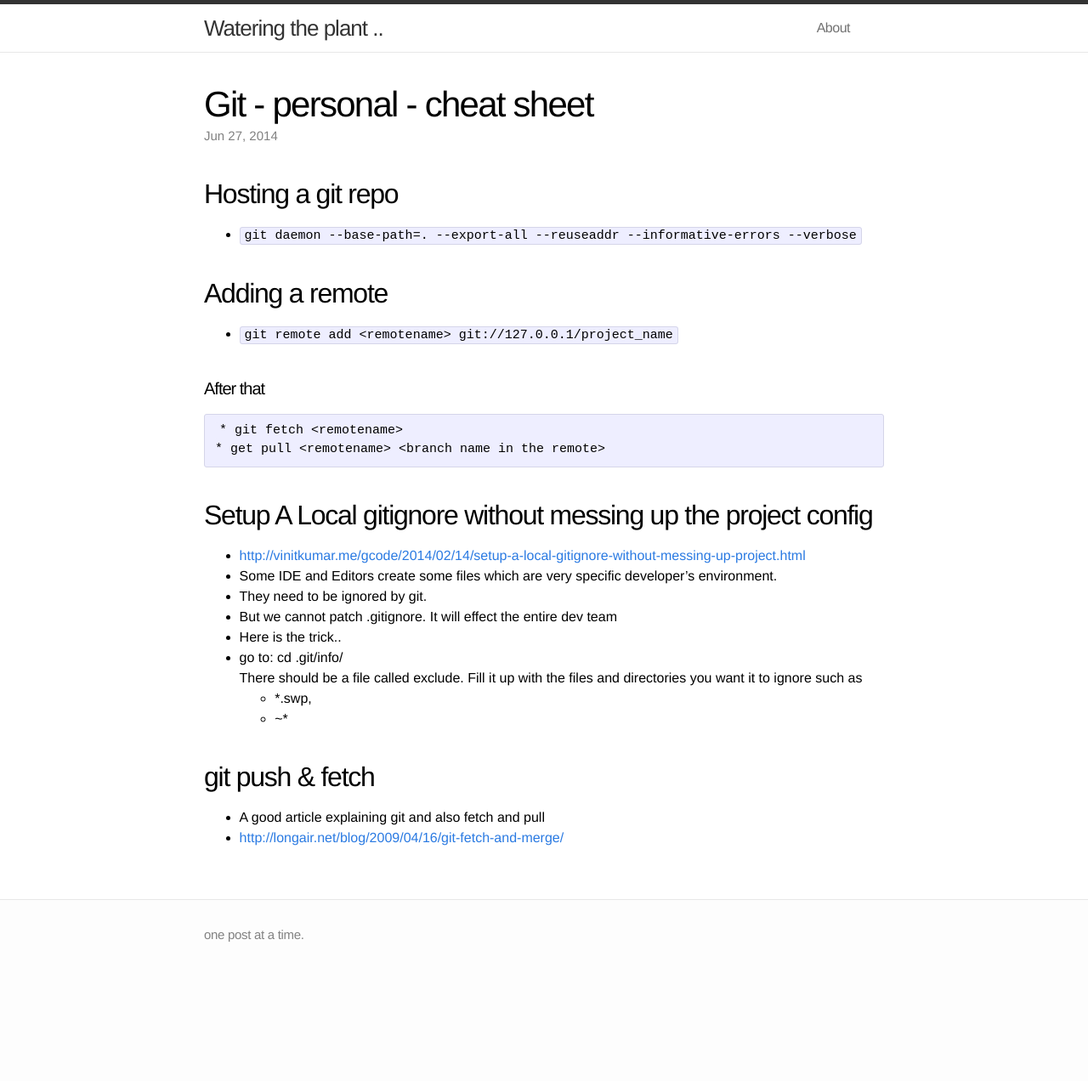
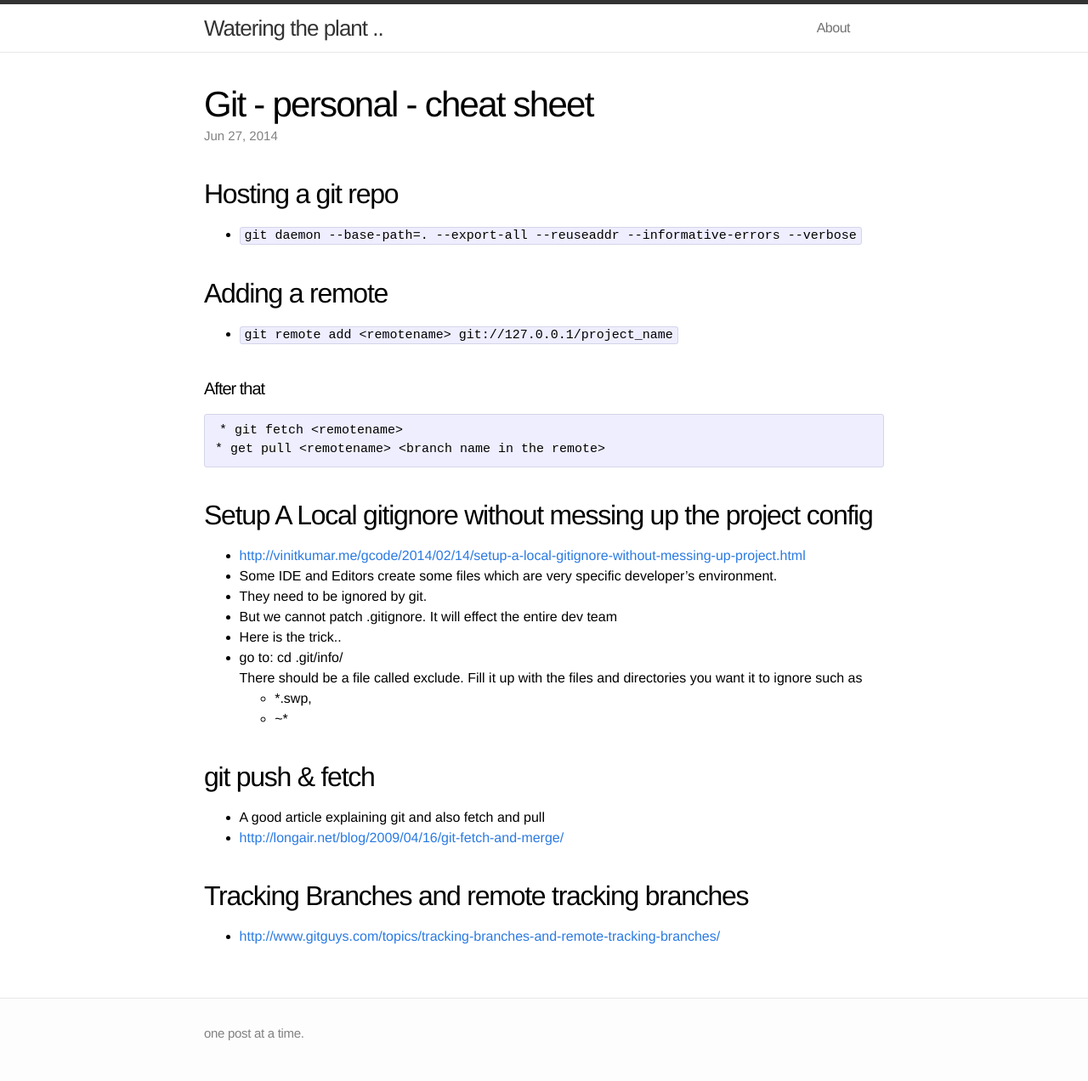
Before and after one commit to kscraja/kscraja.github.io, a Jekyll site: the page built from _posts/2014-06-27-git-cmnds-and-utils.md, in a window 1280 px wide. Shown: the whole page at 85% size. Built offline with Jekyll 4.4.1, drawn with Linux system fonts in a browser that asks for light colours; before the commit the page ends 1156 px from its top, so only the background shows below that.

Commit message:
added remote/local branching site link

```diff
--- a/_posts/2014-06-27-git-cmnds-and-utils.md
+++ b/_posts/2014-06-27-git-cmnds-and-utils.md
@@ -39,3 +39,7 @@ categories: tech
 
 * A good article explaining git and also fetch and pull
 * <http://longair.net/blog/2009/04/16/git-fetch-and-merge/>
+
+## Tracking Branches and remote tracking branches
+
+* <http://www.gitguys.com/topics/tracking-branches-and-remote-tracking-branches/>
```
